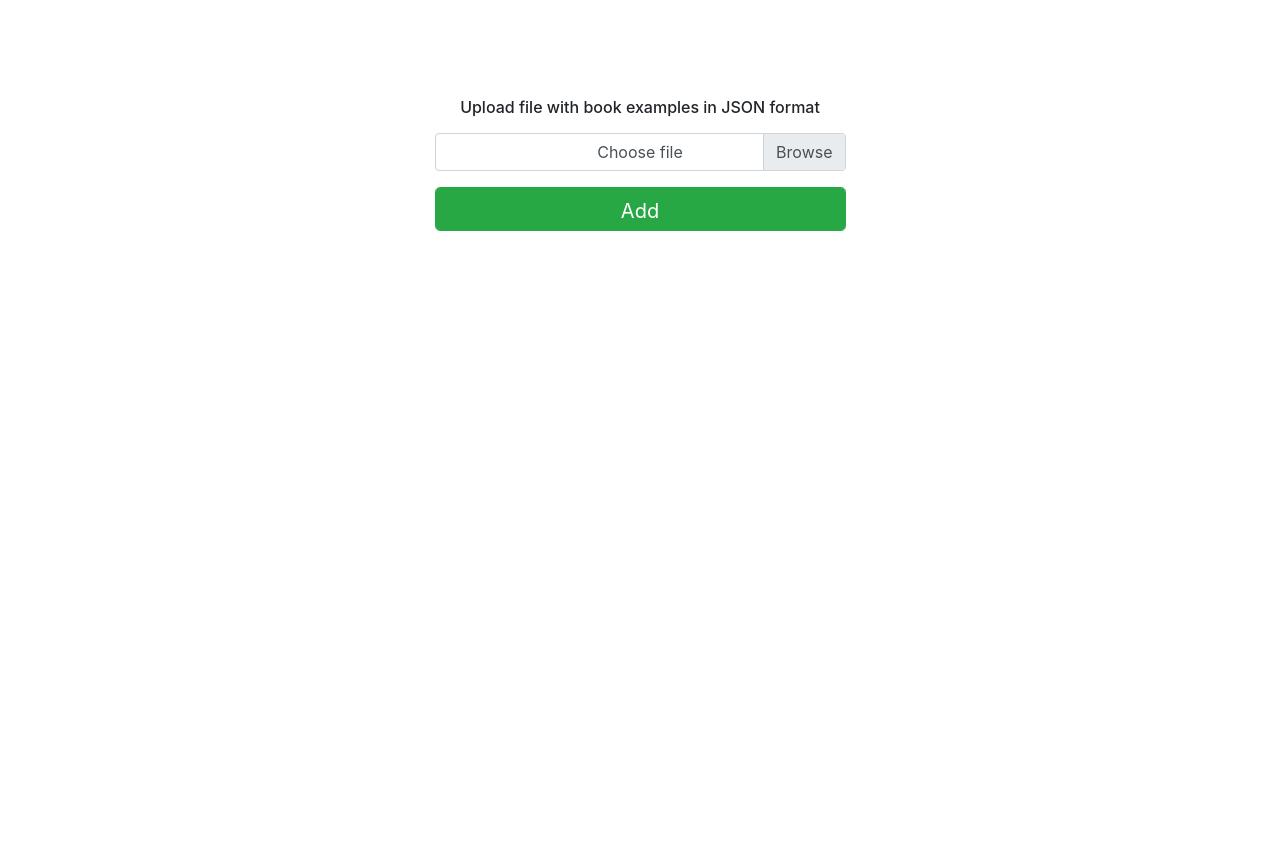
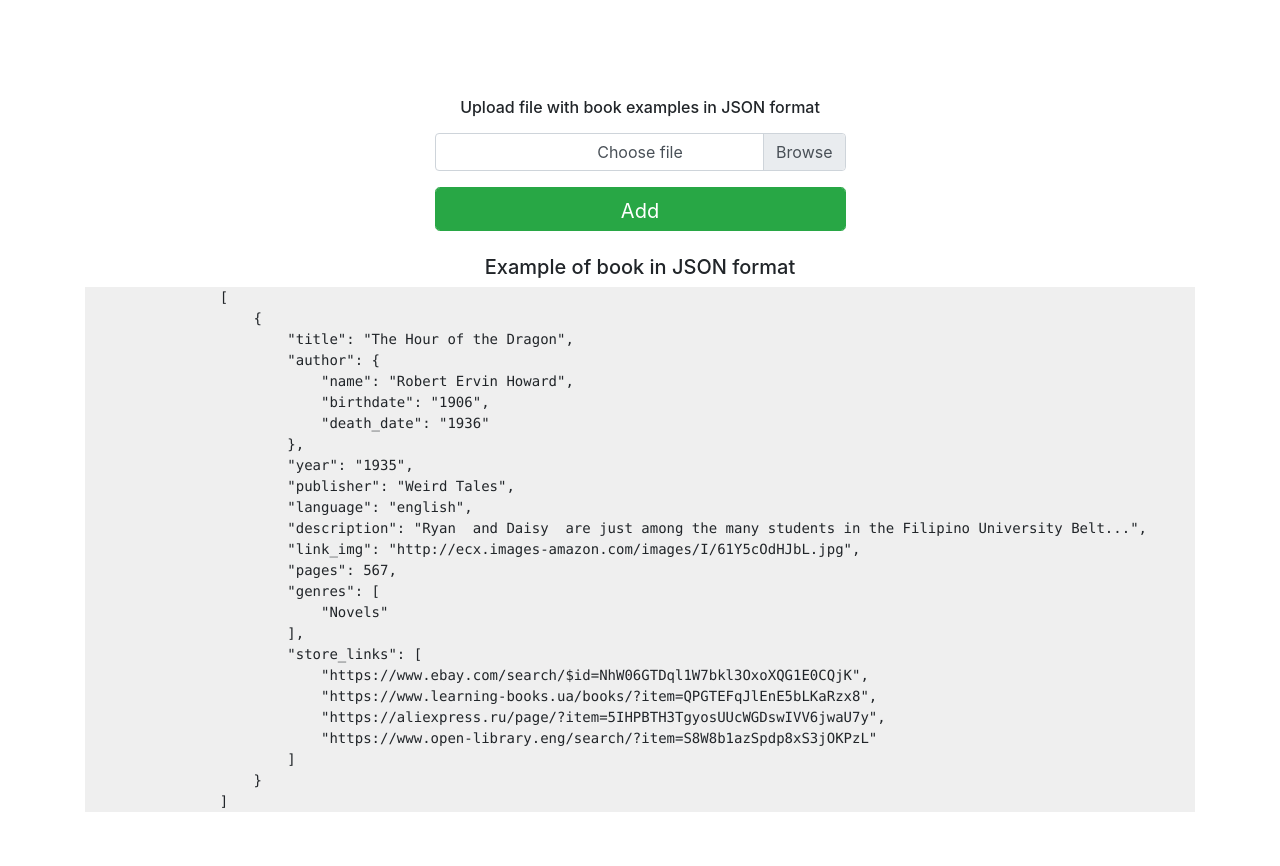
Before and after one commit to mehalyna/Ch-117-Python-Project-ITA, a Flask app: page /import-file in a window 1280 px wide. Shown: the part 56-922 px from the top of the page. Run offline with Flask 2, Linux system fonts and the light colour scheme; the visitor is signed in with stand-in values (Sample User, id 1); some libraries are stand-ins or nearby versions.

Commit message:
#29- added example of book in JSON format

```diff
--- a/admin/templates/csv-import.html
+++ b/admin/templates/csv-import.html
@@ -25,6 +25,35 @@ Import JSON file
                     </div>
                 </div>
             </div>
+            <h5 style="text-align: center">Example of book in JSON format</h5>
+            <div style="background-color: #EEEE">
+                <pre>
+                [
+                    {
+                        "title": "The Hour of the Dragon",
+                        "author": {
+                            "name": "Robert Ervin Howard",
+                            "birthdate": "1906",
+                            "death_date": "1936"
+                        },
+                        "year": "1935",
+                        "publisher": "Weird Tales",
+                        "language": "english",
+                        "description": "Ryan  and Daisy  are just among the many students in the Filipino University Belt...",
+                        "link_img": "http://ecx.images-amazon.com/images/I/61Y5cOdHJbL.jpg",
+                        "pages": 567,
+                        "genres": [
+                            "Novels"
+                        ],
+                        "store_links": [
+                            "https://www.ebay.com/search/$id=NhW06GTDql1W7bkl3OxoXQG1E0CQjK",
+                            "https://www.learning-books.ua/books/?item=QPGTEFqJlEnE5bLKaRzx8",
+                            "https://aliexpress.ru/page/?item=5IHPBTH3TgyosUUcWGDswIVV6jwaU7y",
+                            "https://www.open-library.eng/search/?item=S8W8b1azSpdp8xS3jOKPzL"
+                        ]
+                    }
+                ]</pre>
+            </div>
         </div>
     </div>
 </section>
```
